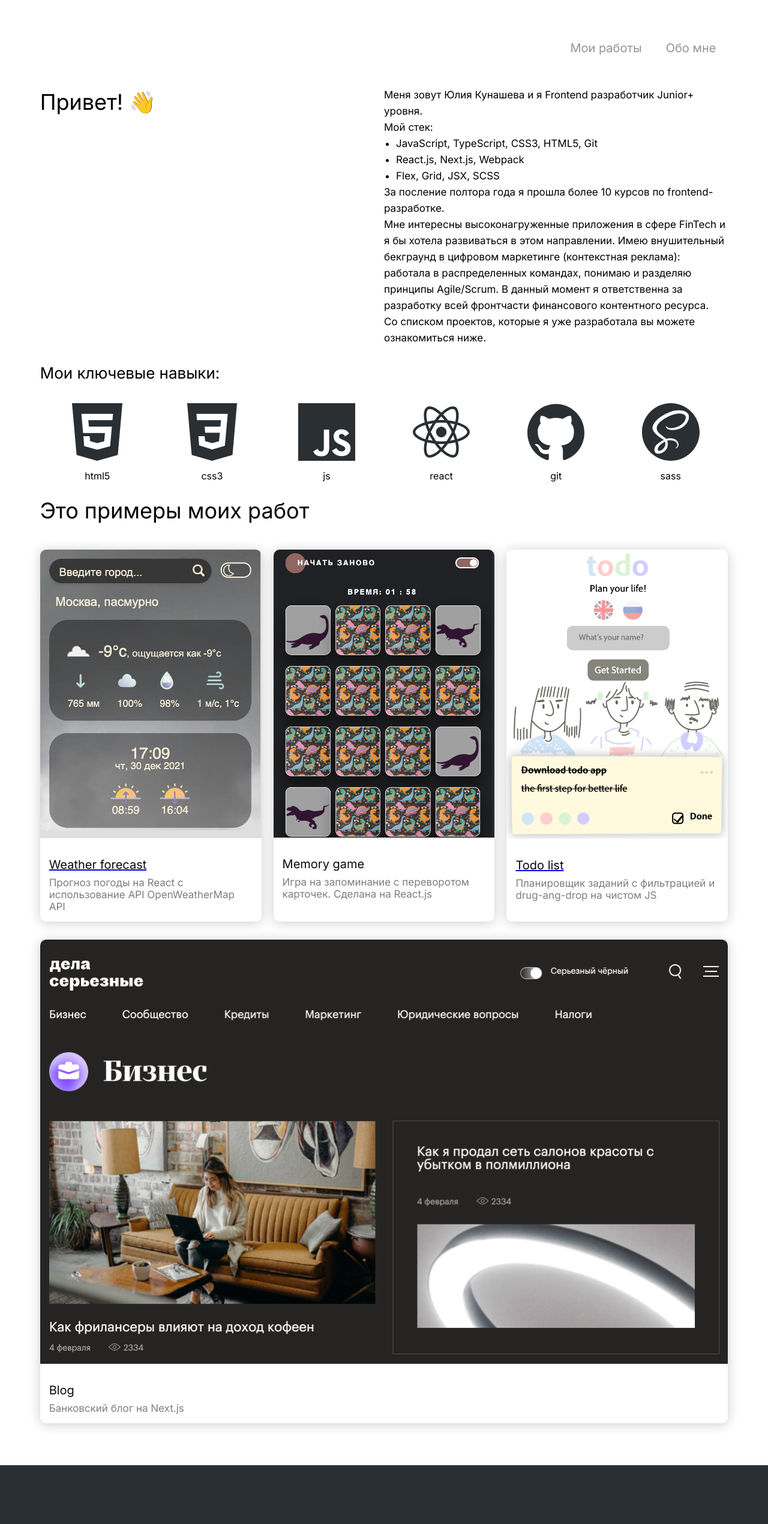
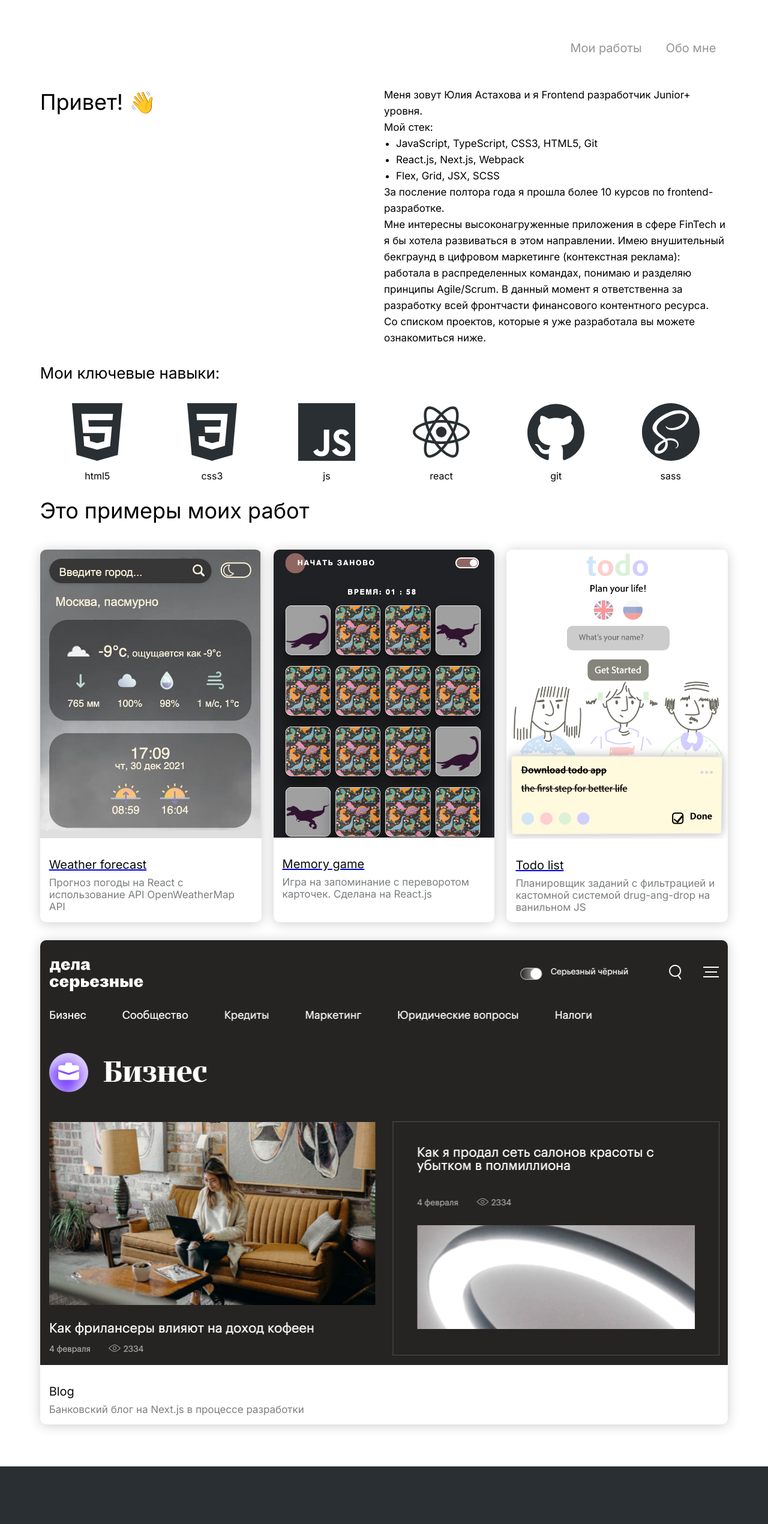
Before and after one commit to Walkaway1919/portfolio, a React (Create React App) app: page / in a window 1280 px wide. Shown: the top 2540 px of the page at 60% size. Built offline with nearby package versions, Linux system fonts and the light colour scheme.

Commit message:
git pages

```diff
--- a/src/components/About/Greeting/Greeting.jsx
+++ b/src/components/About/Greeting/Greeting.jsx
@@ -6,7 +6,7 @@ export const Greeting = () => {
             <h2>Привет! <span>👋</span></h2>
         </div>
         <div className="greeting__bio">
-            <p>Меня зовут Юлия Кунашева и я Frontend разработчик Junior+ уровня.</p>
+            <p>Меня зовут Юлия Астахова и я Frontend разработчик Junior+ уровня.</p>
             <p>Мой стек:</p>
             <ul className='greeting-list'>
                 <li>JavaScript, TypeScript, CSS3, HTML5, Git</li>
--- a/src/components/Works/Works.jsx
+++ b/src/components/Works/Works.jsx
@@ -12,9 +12,9 @@ export const Works = ({className}) => {
                 <p className="works__message">Это примеры моих работ</p>
                 <div className='works__cards'>
                     <Card className="works__card" name='Weather forecast' description='Прогноз погоды на React с использование API OpenWeatherMap API' img={weatherApp} link='https://walkaway1919.github.io/weather_report/'/>
-                    <Card className="works__card" name='Memory game' description='Игра на запоминание с переворотом карточек. Сделана на React.js' img={cardGame}/>
-                    <Card className="works__card" name='Todo list' description='Планировщик заданий с фильтрацией и drug-ang-drop на чистом JS' link='https://walkaway1919.github.io/todolist/' img={todoList}/>
-                    <Card className={cn("works__card", ["works__card--big"])} big={true} name='Blog' description='Банковский блог на Next.js' img={blog}/>
+                    <Card className="works__card" name='Memory game' description='Игра на запоминание с переворотом карточек. Сделана на React.js' img={cardGame} link='https://walkaway1919.github.io/card-game/'/>
+                    <Card className="works__card" name='Todo list' description='Планировщик заданий с фильтрацией и кастомной системой drug-ang-drop на ванильном JS' link='https://walkaway1919.github.io/todolist/' img={todoList}/>
+                    <Card className={cn("works__card", ["works__card--big"])} big={true} name='Blog' description='Банковский блог на Next.js в процессе разработки' img={blog}/>
 
                 </div>
 
--- a/src/components/Works/Works.scss
+++ b/src/components/Works/Works.scss
@@ -29,10 +29,6 @@
         }
         @media screen and (max-width: 600px) {
          width: 100%;
-         // &:first-child{
-         //     width: 100%;
-         //     margin-bottom: 40px;
-         // }
 
      }
     }
```
Also changed, not shown: package.json (+8 -1 lines), src/components/Works/Card/Card.scss (+28 -1 lines), 1 other file (tests, documents, lock files or other folders).
